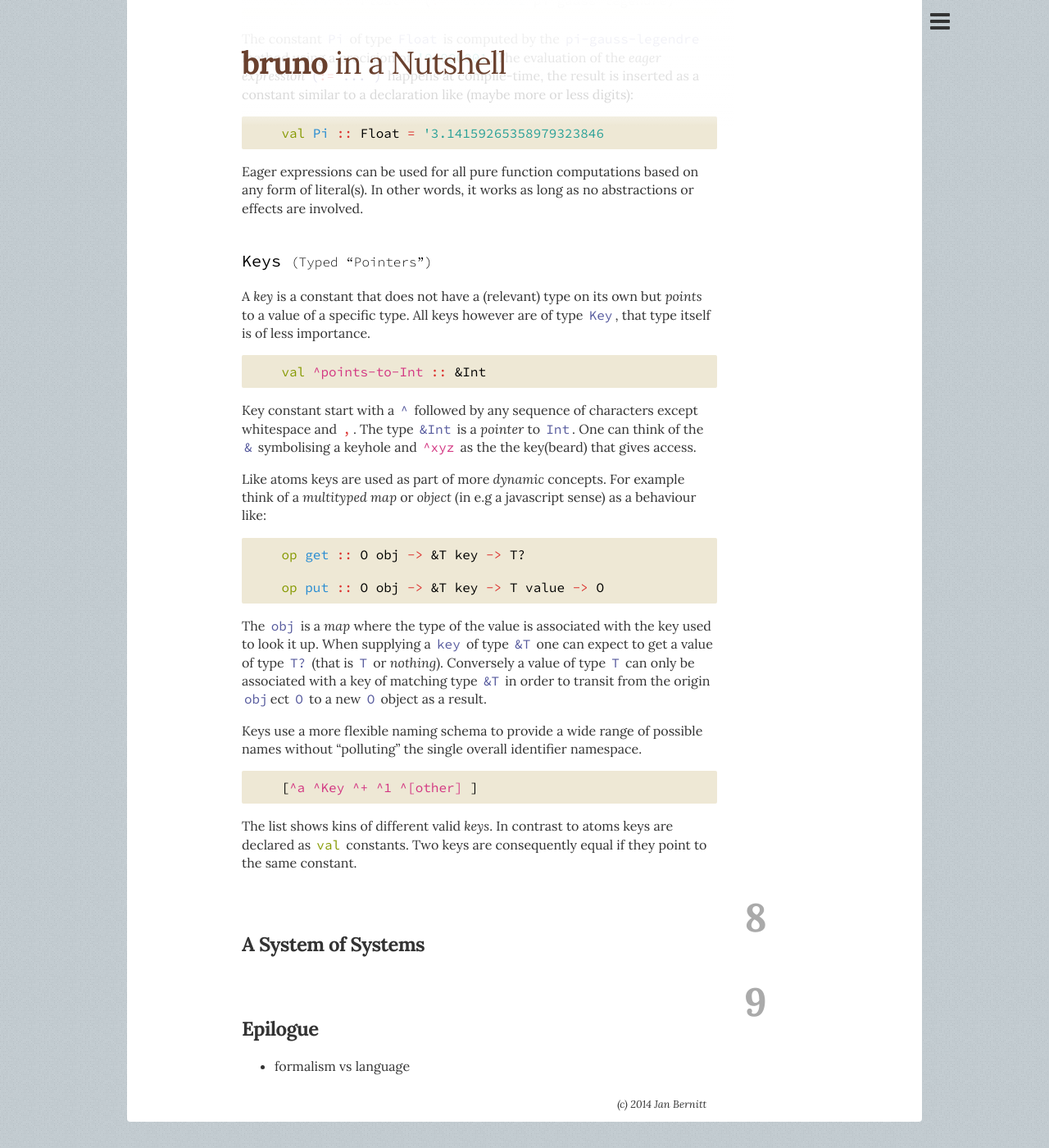
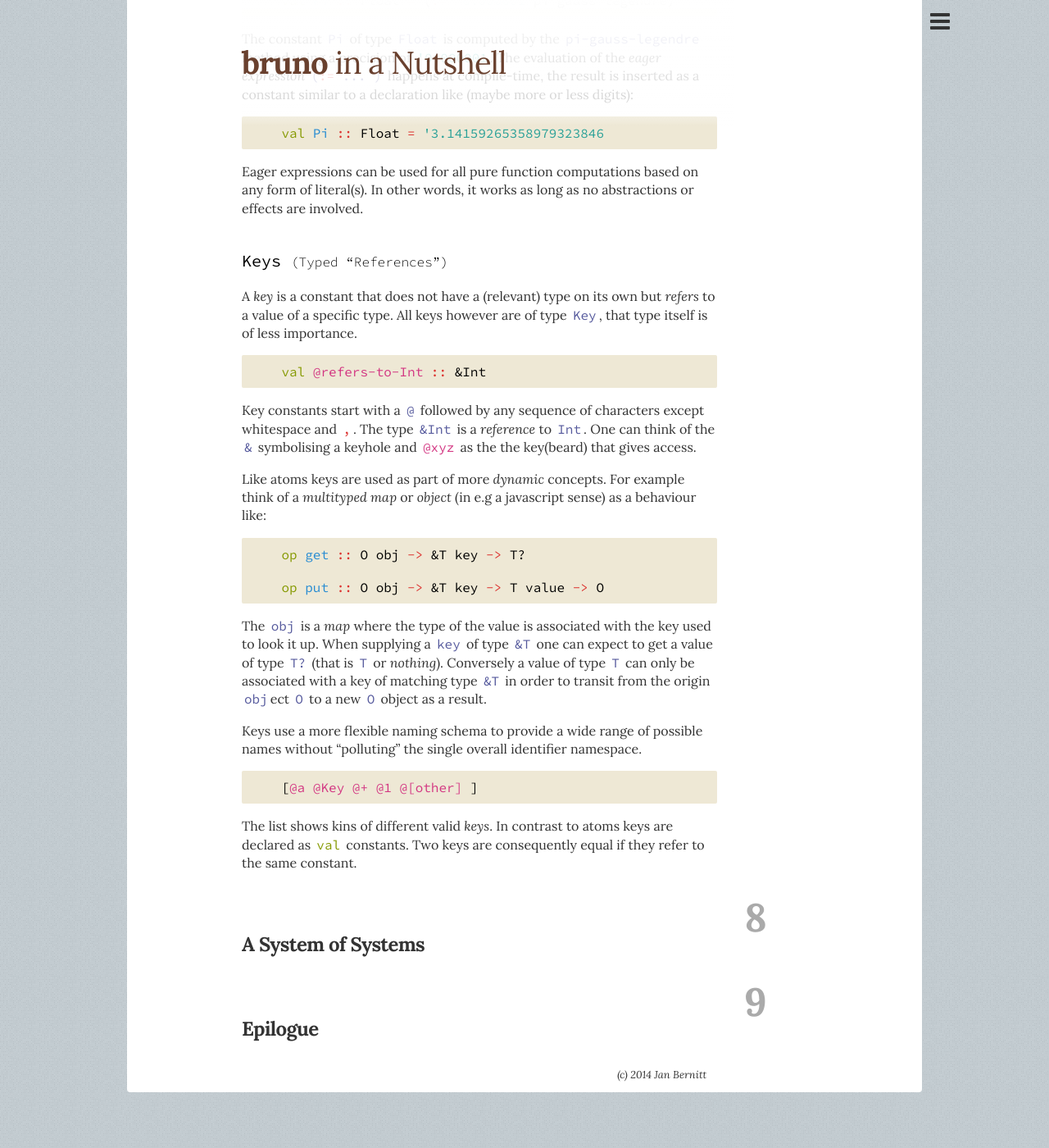
Before and after one commit to bruno-lang/bruno-lang.github.io, a Jekyll site: the page built from in-a-nutshell/index.md, in a window 1280 px wide and 1400 px high, scrolled down 13784 px. Shown: the whole window at 82% size. Built offline with Jekyll 4.4.1, drawn with Linux system fonts in a browser that asks for light colours; nearby versions of some CDN libraries; after the commit the page ends 15148 px from its top, so only the background shows below that; some of the changed text lies outside the part shown.

Commit message:
new key synatax

```diff
--- a/_layouts/default.html
+++ b/_layouts/default.html
@@ -27,7 +27,7 @@ function highlight(_, html) {
 	.replace(/(unit|dimension|data|fn|op|protocol|notation|where|ratio|instances|system|machine|behaviour|val|proc)(\s|$)/g, '<kw>$1</kw>$2')
 	.replace(/("[^"]*"|'[^,. \)\]\t\n\r]+(\.[^,. \)\]\t\n\r]+)?|#[xdob]?[A-F0-9]+|`[^\s]+)/g, "<lit>$1</lit>")
 	.replace(/(`[^\s]+)/g, "<atom>$1</atom>")
-	.replace(/(\^[^\s,]+)/g, "<key>$1</key>")
+	.replace(/(@[^\s,]+)/g, "<key>$1</key>")
 	.replace(/(\?[a-z0-9]+)/g, "<var>$1</var>")
 	.replace(/(\~)([a-z]|$)/g, "<op>$1</op>$2")
 	.replace(/(\()(:=)/g, "$1<op>$2</op>")
--- a/in-a-nutshell/index.md
+++ b/in-a-nutshell/index.md
@@ -578,16 +578,16 @@ Eager expressions can be used for all pure function computations based on
 any form of literal(s). In other words, it works as long as no abstractions
 or effects are involved.
 
-### Keys _(Typed "Pointers")_
+### Keys _(Typed "References")_
 A _key_ is a constant that does not have a (relevant) type on its own but
-_points_ to a value of a specific type. All keys however are of type `Key`, that
+_refers_ to a value of a specific type. All keys however are of type `Key`, that
 type itself is of less importance.
 
-		val ^points-to-Int :: &Int
+		val @refers-to-Int :: &Int
 
-Key constant start with a `^` followed by any sequence of characters except
-whitespace and `,`. The type `&Int` is a _pointer_ to `Int`. One can think of
-the `&` symbolising a keyhole and `^xyz` as the the key(beard) that gives access.
+Key constants start with a `@` followed by any sequence of characters except
+whitespace and `,`. The type `&Int` is a _reference_ to `Int`. One can think of
+the `&` symbolising a keyhole and `@xyz` as the the key(beard) that gives access.
 
 Like atoms keys are used as part of more _dynamic_ concepts. For example think
 of a _multityped map_ or _object_ (in e.g a javascript sense) as a behaviour like:
@@ -605,14 +605,13 @@ the origin `obj`ect `O` to a new `O` object as a result.
 Keys use a more flexible naming schema to provide a wide range of possible names
 without "polluting" the single overall identifier namespace.
 
-		[^a ^Key ^+ ^1 ^[other] ]
+		[@a @Key @+ @1 @[other] ]
 
 The list shows kins of different valid _keys_. In contrast to atoms keys are
-declared as `val` constants. Two keys are consequently equal if they point to
+declared as `val` constants. Two keys are consequently equal if they refer to
 the same constant.
 
 
 ## A System of Systems
 
 ## Epilogue
-- formalism vs language
```
Also changed, not shown: other parts of in-a-nutshell/index.md (+6 -6 lines), glossary/index.md (+9 -9 lines).
